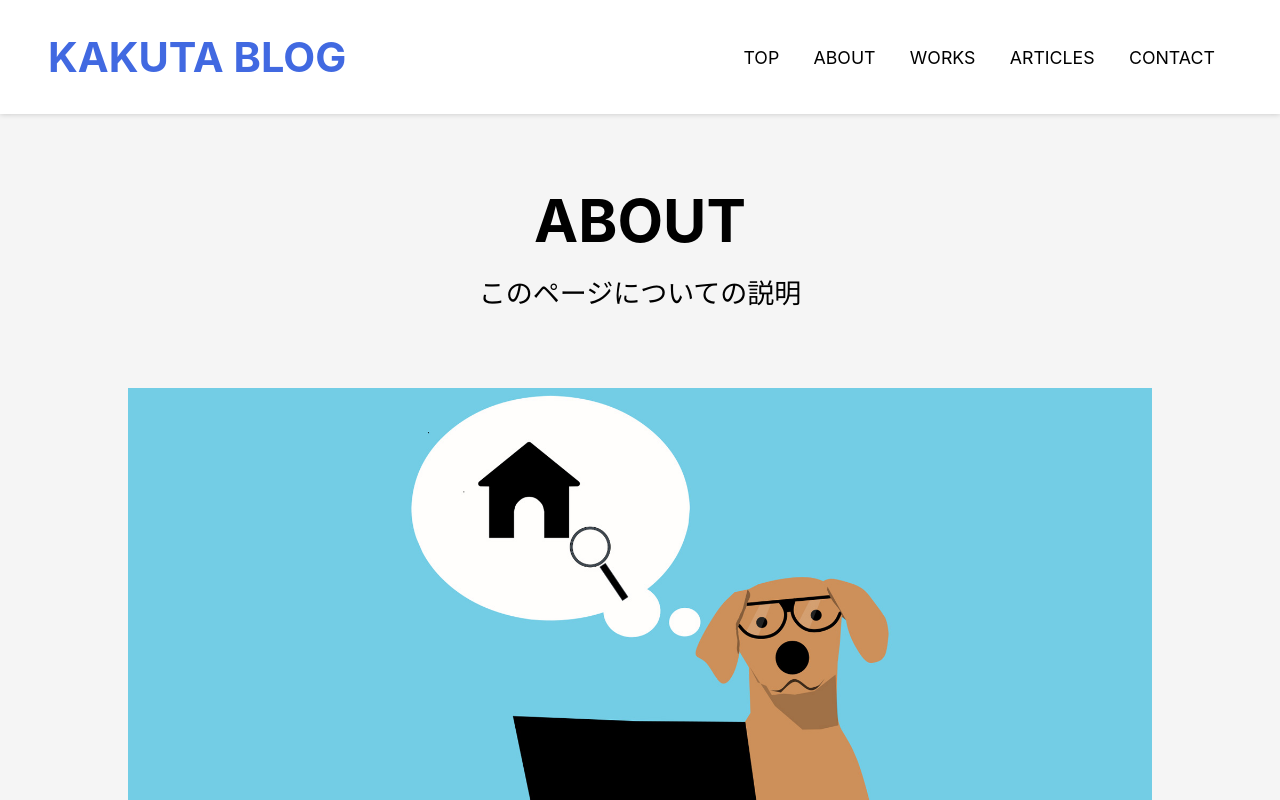
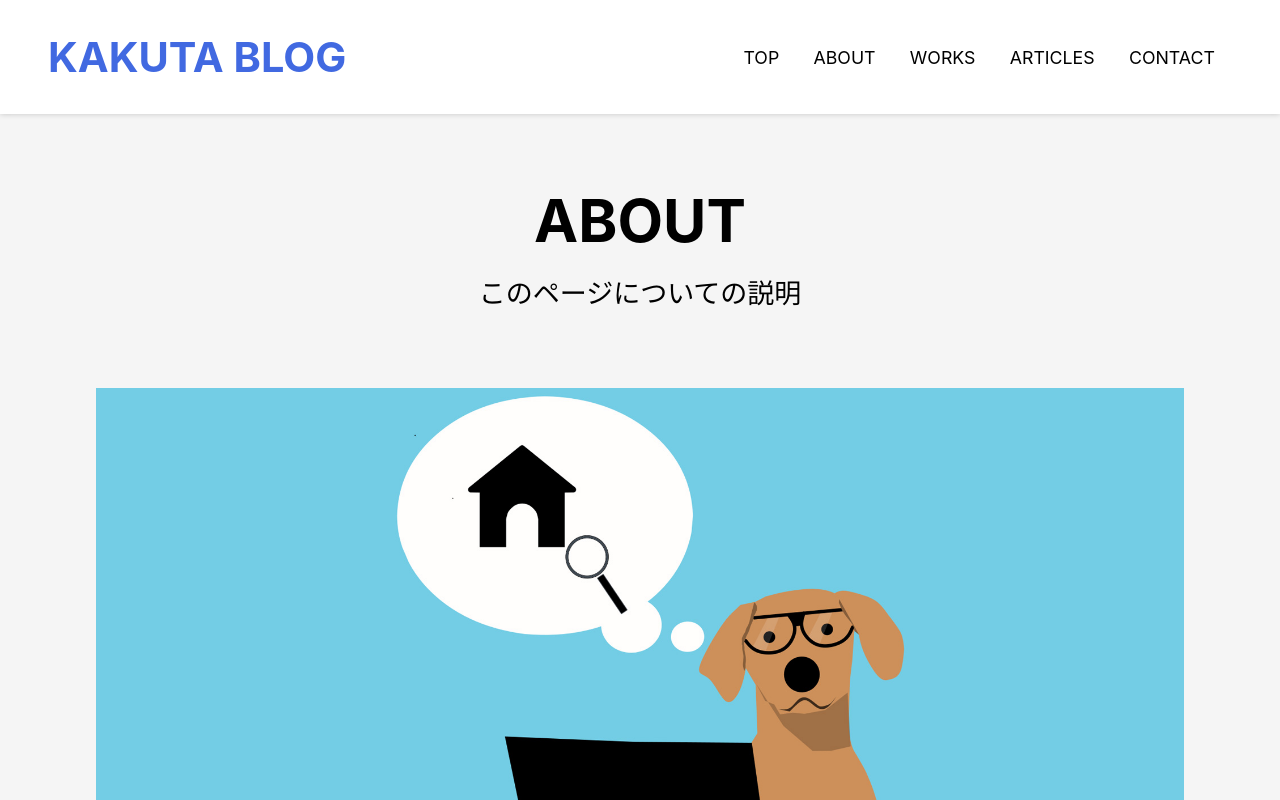
Before and after one commit to kakuta0915/kakuta-tech-blog, a Next.js app: page /about in a window 1280 px wide. Shown: the top 800 px of the page. Built offline with nearby package versions, Linux system fonts and the light colour scheme; no server answers.

Commit message:
♻️ containerをリファクタリングした

```diff
--- a/src/components/container/container.module.css
+++ b/src/components/container/container.module.css
@@ -2,7 +2,6 @@
   width: 95%;
   max-width: 1152px;
   margin: 0 auto;
-  /* background-color: aquamarine; */
 }
 
 .large {
@@ -12,6 +11,6 @@
 
 @media (min-width: 768px) {
   .default {
-    width: 80%;
+    width: 85%;
   }
 }
```
